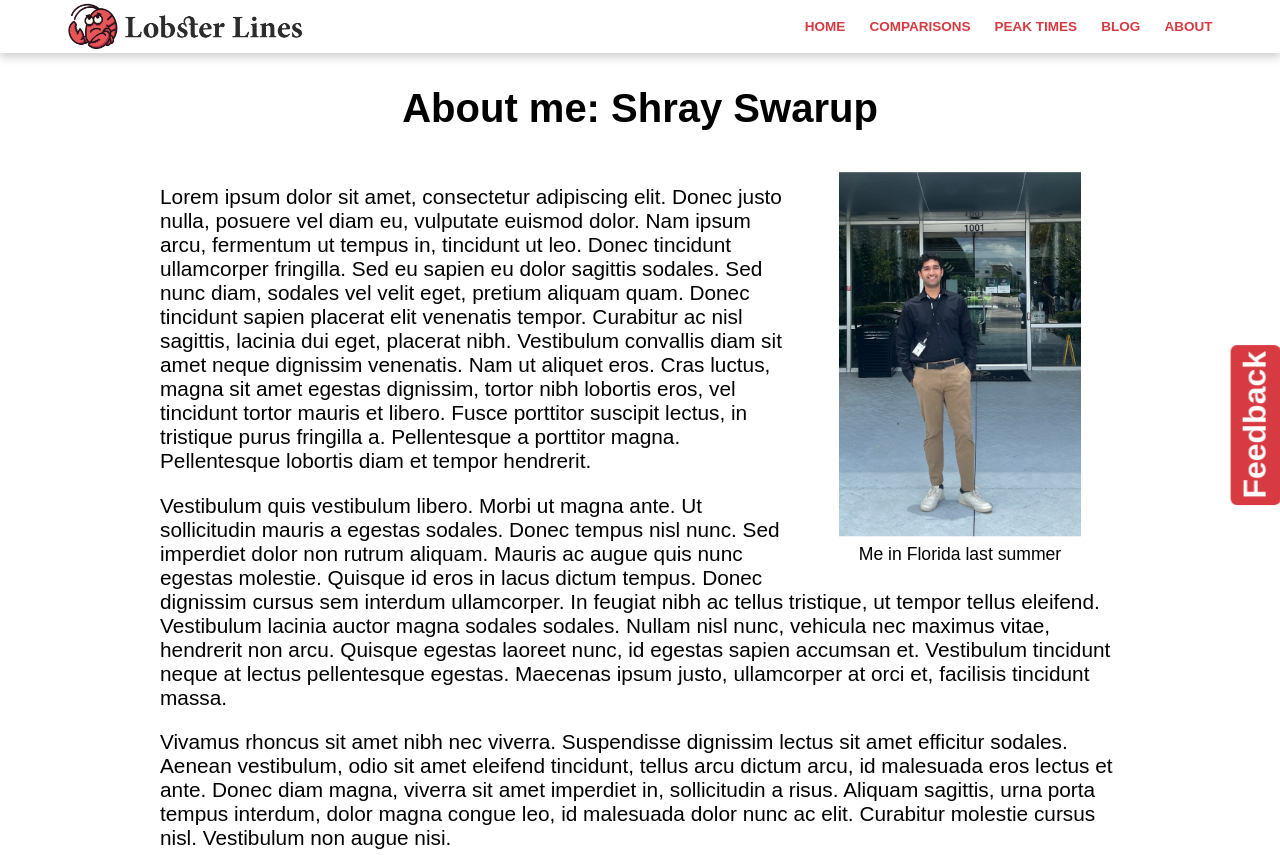
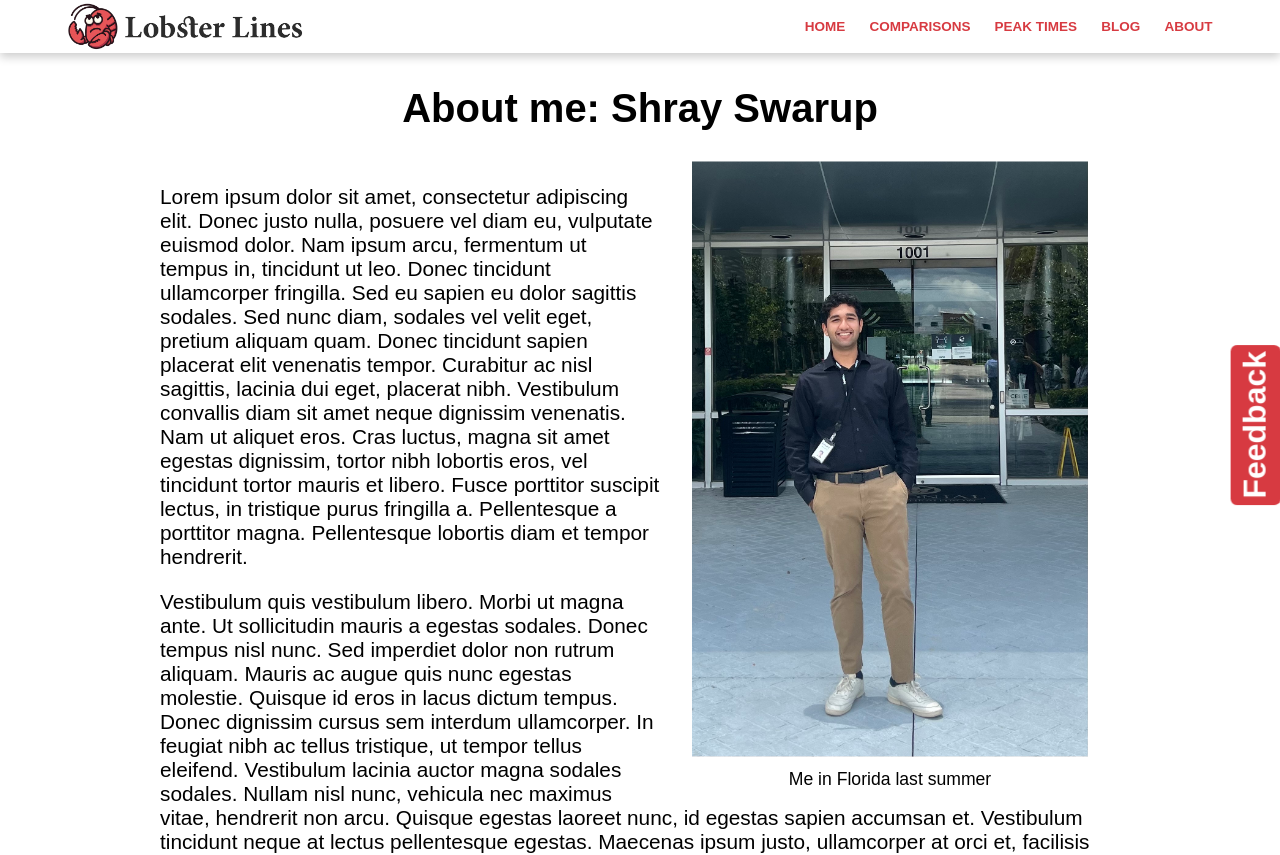
Before and after one commit to shrays/lobster-lines, a Next.js app: page /pages/about in a window 1280 px wide. Shown: the top 855 px of the page. Built offline with nearby package versions, Linux system fonts and the light colour scheme.

Commit message:
Adjust image sizing

```diff
--- a/app/pages/about/about.css
+++ b/app/pages/about/about.css
@@ -5,14 +5,15 @@
 
 .photo-container {
     float: right;
-    width: 25%;
+    width: 40%;
+    max-width: 380px;
     padding: 1%;
     transform: scale(110%);
 }
 
 .photo {
     width: 100%;
-    display: block;
+    /* display: block; */
 }
 
 .photo-container figcaption {
```
